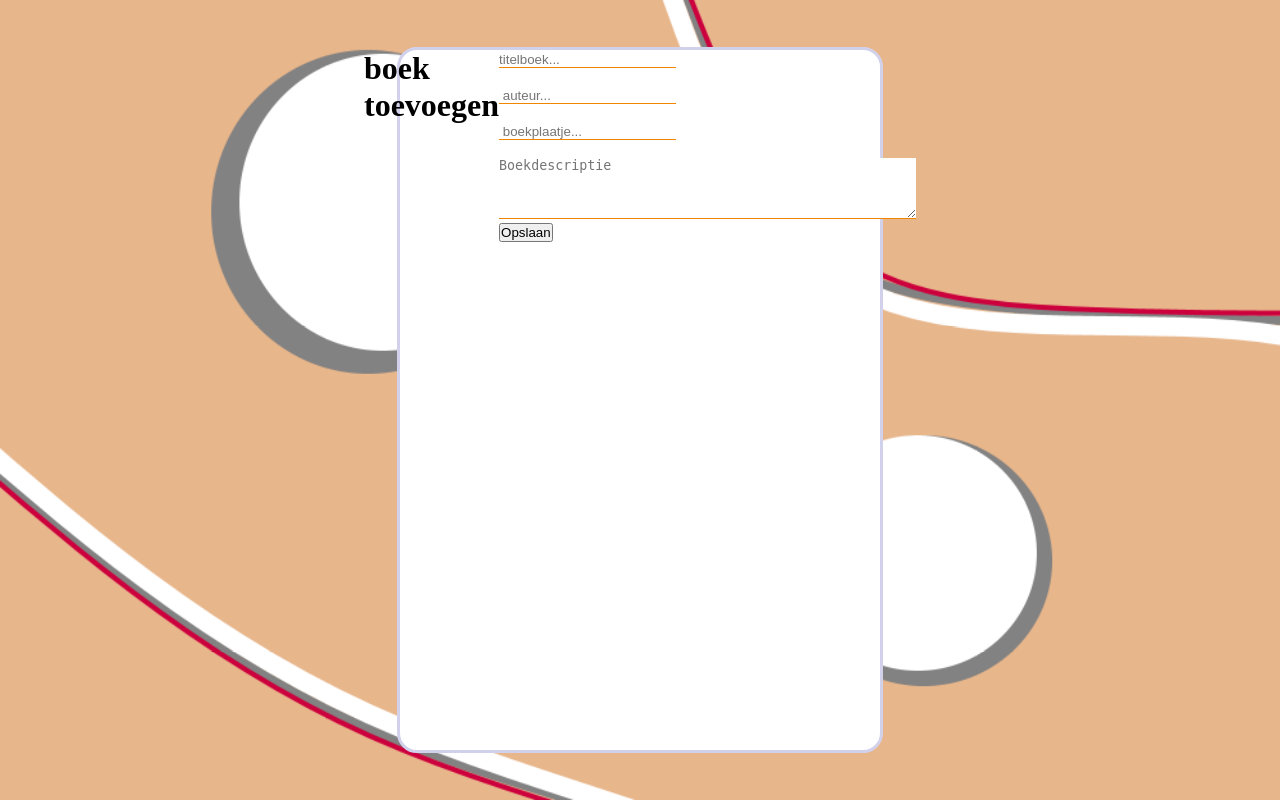
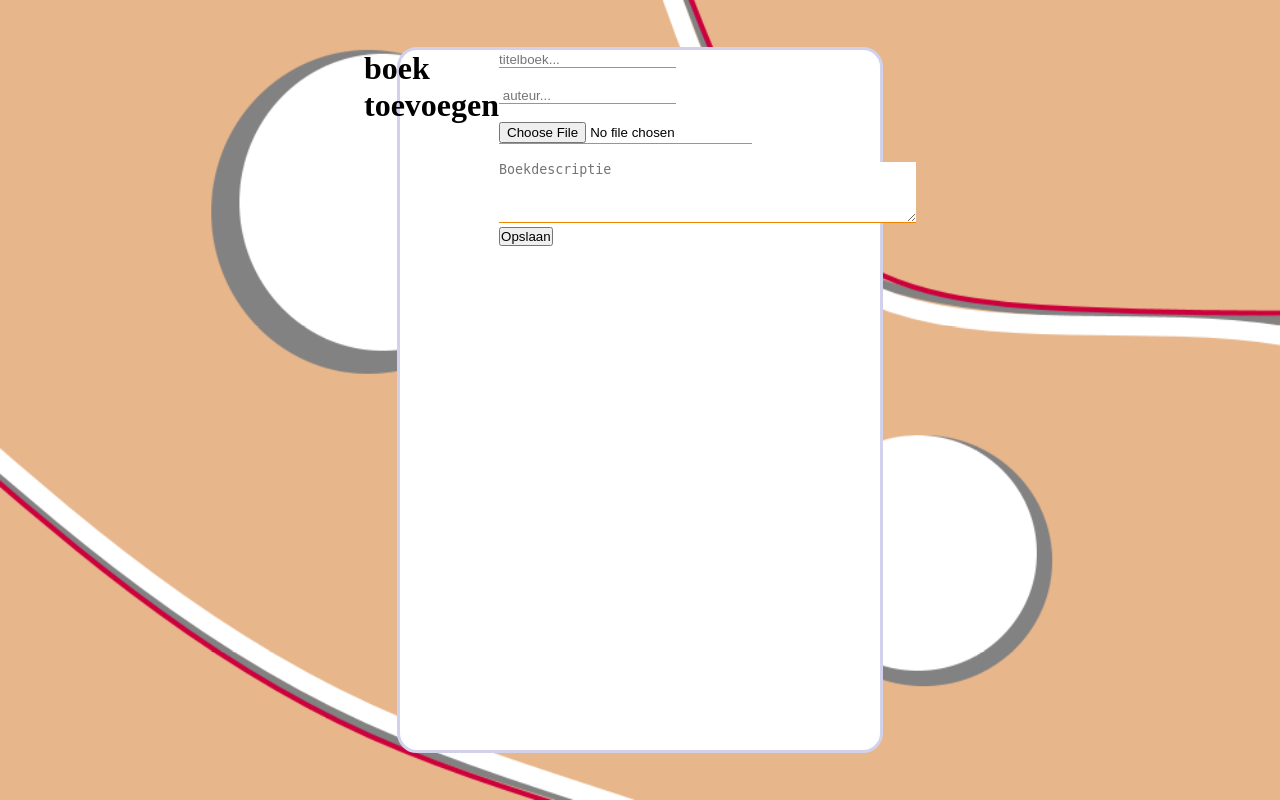
Before and after one commit to tvp23/Boeken-winkel-lekker-lezen, a PHP site: page /boektoevoegen.php in a window 1280 px wide. Run offline with PHP 8.4, Linux system fonts and the light colour scheme.

Commit message:
Fileinput

```diff
--- a/boektoevoegen.php
+++ b/boektoevoegen.php
@@ -7,7 +7,7 @@
     <form action="includes/actionboektoevoegen.php" method="post">
 <input type="text" class="Boektoevoegeninputs" id="titelboekid" name="titelboek" placeholder="titelboek..."> <br><br>
 <input type="text" class="Boektoevoegeninputs" id="auteurid" name="auteur" placeholder=" auteur..."> <br><br>
-<input type="text" class="Boektoevoegeninputs" id="boekplaatjeid" name="boekplaatje" placeholder=" boekplaatje..."> <br><br>
+<input type="file" accept="image/png, image/jpeg" class="Boektoevoegeninputs" id="boekplaatjeid" name="boekplaatje" placeholder=" boekplaatje..."> <br><br>
 <textarea placeholder="Boekdescriptie" id="Boekdescriptieid" name="Boekdescriptie" rows="4" cols="50"></textarea> <br>
 <input type="submit" id="Opslaan" name="Opslaan"  value="Opslaan" placeholder=" Boekdescriptie..."> <br>
  </form>
```
